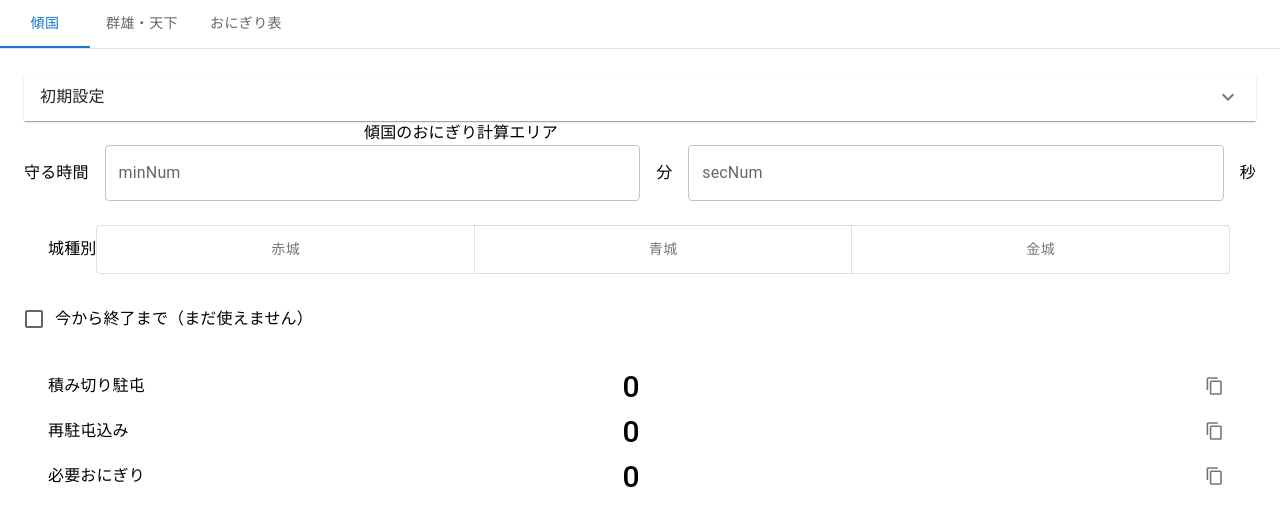
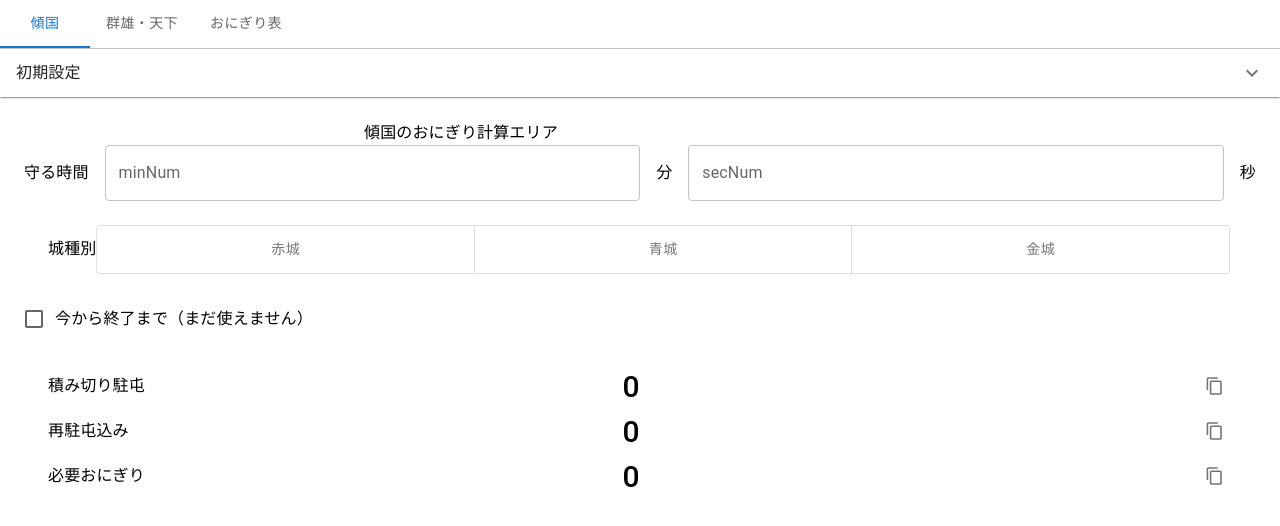
Before and after one commit to chika-create/onigiri-calc, a React (Create React App) app: page / in a window 1280 px wide. Shown: the top 526 px of the page. Built offline with nearby package versions, Linux system fonts and the light colour scheme.

Commit message:
edit: InitialSetting の置き場所を変更

```diff
--- a/src/App.tsx
+++ b/src/App.tsx
@@ -48,9 +48,9 @@ function App() {
   return (
     <Box sx={{ width: "100%" }}>
       <TabBox tabValue={tabValue} tabChange={tabChange} />
+      <InitialSetting castleChange={castleChange} register={register} />
 
       <TabPanel value={tabValue} index={0}>
-        <InitialSetting castleChange={castleChange} register={register} />
         <ServerCastel />
 
         <CalcTime register={register} />
```
